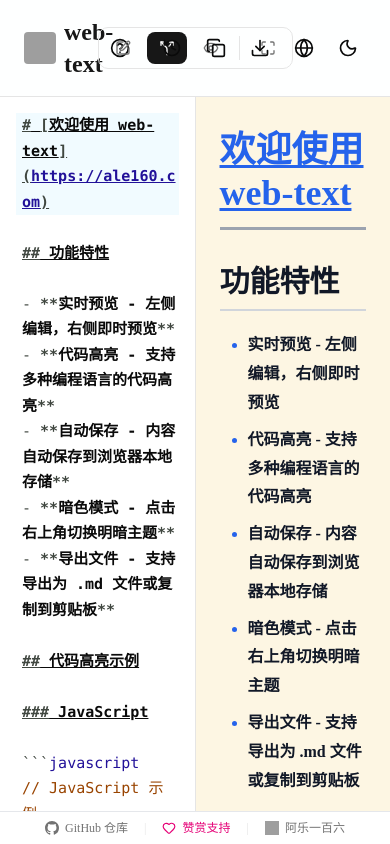
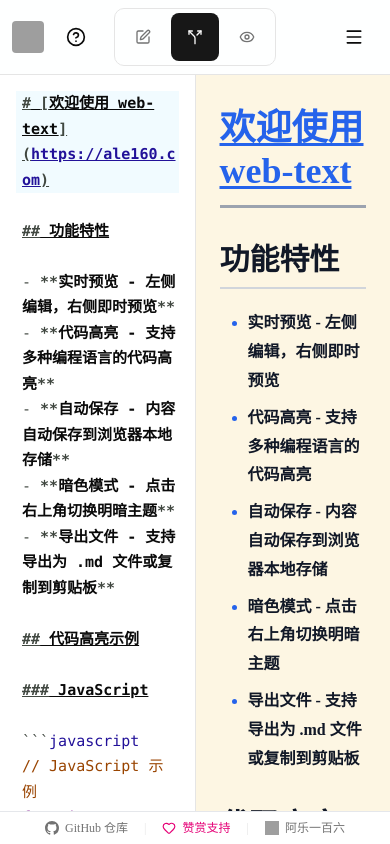
Before and after one commit to ale-160/web-text, a Next.js app: page /zh in a window 390 px wide. Built offline with nearby package versions, Linux system fonts and the light colour scheme; grey boxes are pictures that could not be loaded.

Commit message:
chore: Accessibility and Performance ++

```diff
--- a/src/components/MarkdownEditor.tsx
+++ b/src/components/MarkdownEditor.tsx
@@ -23,7 +23,8 @@ export function MarkdownEditor({ value, onChange, theme }: MarkdownEditorProps)
       base: markdownLanguage,
       codeLanguages: languages
     }),
-    EditorView.lineWrapping
+    EditorView.lineWrapping,
+    EditorView.contentAttributes.of({ 'aria-label': 'Markdown Input' }),
   ];
 
   return (
--- a/src/components/layout/MainPage.tsx
+++ b/src/components/layout/MainPage.tsx
@@ -1,7 +1,8 @@
 'use client';
 
+import dynamic from 'next/dynamic';
 import { useState, useEffect, useCallback, useRef } from 'react';
-import { Moon, Sun, Download, Copy, History, HelpCircle, Globe, Split, Edit, Eye, Maximize, Minimize, Heart } from 'lucide-react';
+import { Moon, Sun, Download, Copy, History, HelpCircle, Globe, Split, Edit, Eye, Maximize, Minimize, Heart, Menu, X } from 'lucide-react';
 import { toast } from 'sonner';
 import { useLanguage } from '@/hooks/useLanguage';
 import { useTheme } from '@/hooks/useTheme';
@@ -9,8 +10,6 @@ import { HistoryModal } from '@/components/ui/HistoryModal';
 import { ExportModal } from '@/components/ui/ExportModal';
 import { RenameModal } from '@/components/ui/RenameModal';
 import { HelpModal } from '@/components/ui/HelpModal';
-import { MarkdownEditor } from '@/components/MarkdownEditor';
-import { MarkdownPreview } from '@/components/MarkdownPreview';
 import { BrowserWarning } from '@/components/BrowserWarning';
 import { getDefaultContent } from '@/data/defaultContent';
 import { getStrings } from '@/data/i18n';
@@ -24,6 +23,33 @@ import {
   HistoryEntry,
   renameHistoryEntry
 } from '@/utils/storage';
+
+// 懒加载编辑器和预览组件，减少首屏 JS 体积
+const MarkdownEditor = dynamic(
+  () => import('@/components/MarkdownEditor').then(mod => ({ default: mod.MarkdownEditor })),
+  { ssr: false, loading: () => <EditorSkeleton /> }
+);
+
+const MarkdownPreview = dynamic(
+  () => import('@/components/MarkdownPreview').then(mod => ({ default: mod.MarkdownPreview })),
+  { ssr: false, loading: () => <PreviewSkeleton /> }
+);
+
+function EditorSkeleton() {
+  return (
+    <div className="h-full w-full flex items-center justify-center bg-background">
+      <div className="animate-pulse text-muted-foreground text-sm">Loading editor...</div>
+    </div>
+  );
+}
+
+function PreviewSkeleton() {
+  return (
+    <div className="h-full w-full flex items-center justify-center bg-[#fdf6e3] dark:bg-gray-950">
+      <div className="animate-pulse text-muted-foreground text-sm">Loading preview...</div>
+    </div>
+  );
+}
 
 type ViewMode = 'edit' | 'split' | 'preview';
 
@@ -198,6 +224,7 @@ export default function MainPage({ lang }: MainPageProps) {
   }, [toggleLanguage]);
 
   const [isFullscreen, setIsFullscreen] = useState(false);
+  const [showMobileMenu, setShowMobileMenu] = useState(false);
 
   const handleToggleFullscreen = useCallback(async () => {
     if (!document.fullscreenElement) {
@@ -238,68 +265,71 @@ export default function MainPage({ lang }: MainPageProps) {
 
   return (
     <div className="flex flex-col h-screen bg-background text-foreground">
-      <header className="flex items-center px-6 py-4 border-b border-border bg-card/50 backdrop-blur-sm">
-        <div className="flex items-center gap-4 w-1/3">
+      <header className="flex items-center px-3 py-2 sm:px-6 sm:py-4 border-b border-border bg-card/50 backdrop-blur-sm">
+        {/* 左侧：Logo + 帮助 */}
+        <div className="flex items-center gap-2 sm:gap-4 flex-1 sm:w-1/3">
           <a href="https://ale160.com" target="_blank" rel="noopener noreferrer" className="flex items-center gap-2 hover:opacity-80 transition-opacity">
             <img src="https://ale160.com/images/logo-icon.png" alt="Logo" className="w-8 h-8 rounded" />
-            <span className="text-2xl font-bold text-primary">{t.appName}</span>
+            <span className="hidden sm:inline text-xl sm:text-2xl font-bold text-primary">{t.appName}</span>
           </a>
           <button
             onClick={() => setShowHelp(true)}
-            className="p-2 rounded-lg hover:bg-muted transition-colors"
+            className="min-w-[48px] min-h-[48px] sm:min-w-0 sm:min-h-0 sm:p-2 flex items-center justify-center rounded-lg hover:bg-muted transition-colors"
             title={t.help}
+            aria-label={t.help}
           >
             <HelpCircle className="w-5 h-5" />
           </button>
         </div>
 
+        {/* 中间：视图模式切换 */}
         <div className="flex items-center justify-center w-1/3">
           <div className="flex items-center gap-1 border border-border rounded-lg p-1">
             <button
               onClick={() => setViewMode('edit')}
-              className={`flex items-center gap-2 px-3 py-2 rounded-md transition-colors ${
+              className={`flex items-center justify-center min-w-[48px] min-h-[48px] sm:min-w-0 sm:min-h-0 gap-2 px-2 sm:px-3 py-2 rounded-md transition-colors ${
                 viewMode === 'edit'
                   ? 'bg-primary text-primary-foreground'
                   : 'text-muted-foreground hover:text-foreground hover:bg-muted'
               }`}
               title={t.editMode}
+              aria-label={t.editMode}
             >
               <Edit className="w-4 h-4" />
               <span className="text-sm font-medium hidden sm:inline">{t.editMode}</span>
             </button>
             <button
               onClick={() => setViewMode('split')}
-              className={`flex items-center gap-2 px-3 py-2 rounded-md transition-colors ${
+              className={`flex items-center justify-center min-w-[48px] min-h-[48px] sm:min-w-0 sm:min-h-0 gap-2 px-2 sm:px-3 py-2 rounded-md transition-colors ${
                 viewMode === 'split'
                   ? 'bg-primary text-primary-foreground'
                   : 'text-muted-foreground hover:text-foreground hover:bg-muted'
               }`}
               title={t.splitMode}
+              aria-label={t.splitMode}
             >
               <Split className="w-4 h-4" />
               <span className="text-sm font-medium hidden sm:inline">{t.splitMode}</span>
             </button>
             <button
               onClick={() => setViewMode('preview')}
-              className={`flex items-center gap-2 px-3 py-2 rounded-md transition-colors ${
+              className={`flex items-center justify-center min-w-[48px] min-h-[48px] sm:min-w-0 sm:min-h-0 gap-2 px-2 sm:px-3 py-2 rounded-md transition-colors ${
                 viewMode === 'preview'
                   ? 'bg-primary text-primary-foreground'
                   : 'text-muted-foreground hover:text-foreground hover:bg-muted'
               }`}
               title={t.previewMode}
+              aria-label={t.previewMode}
             >
               <Eye className="w-4 h-4" />
               <span className="text-sm font-medium hidden sm:inline">{t.previewMode}</span>
             </button>
-            <div className="w-px h-6 bg-border mx-1" />
+            <div className="w-px h-6 bg-border mx-1 hidden sm:block" />
             <button
               onClick={handleToggleFullscreen}
-              className={`flex items-center gap-2 px-3 py-2 rounded-md transition-colors ${
-                viewMode === 'edit' || viewMode === 'split' || viewMode === 'preview'
-                  ? 'text-muted-foreground hover:text-foreground hover:bg-muted'
-                  : ''
-              }`}
+              className={`hidden sm:flex items-center justify-center gap-2 px-3 py-2 rounded-md transition-colors text-muted-foreground hover:text-foreground hover:bg-muted`}
               title={t.fullscreen}
+              aria-label={t.fullscreen}
             >
               {isFullscreen ? <Minimize className="w-4 h-4" /> : <Maximize className="w-4 h-4" />}
               <span className="text-sm font-medium hidden sm:inline">{t.fullscreen}</span>
@@ -307,11 +337,15 @@ export default function MainPage({ lang }: MainPageProps) {
           </div>
         </div>
 
-        <div className="flex items-center justify-end gap-2 w-1/3">
+        {/* 右侧：桌面端功能按钮 / 移动端菜单按钮 */}
+        <div className="flex items-center justify-end w-1/3">
+          {/* 桌面端：直接显示功能按钮 */}
+          <div className="hidden sm:flex items-center gap-2">
             <button
               onClick={() => setShowHistory(true)}
               className="p-2 rounded-lg hover:bg-muted transition-colors"
               title={t.history}
+              aria-label={t.history}
             >
               <History className="w-5 h-5" />
             </button>
@@ -319,6 +353,7 @@ export default function MainPage({ lang }: MainPageProps) {
               onClick={handleCopy}
               className="p-2 rounded-lg hover:bg-muted transition-colors"
               title={t.copy}
+              aria-label={t.copy}
             >
               <Copy className="w-5 h-5" />
             </button>
@@ -326,6 +361,7 @@ export default function MainPage({ lang }: MainPageProps) {
               onClick={handleExport}
               className="p-2 rounded-lg hover:bg-muted transition-colors"
               title={t.export}
+              aria-label={t.export}
             >
               <Download className="w-5 h-5" />
             </button>
@@ -333,6 +369,7 @@ export default function MainPage({ lang }: MainPageProps) {
               onClick={handleToggleLanguage}
               className="p-2 rounded-lg hover:bg-muted transition-colors"
               title={t.language}
+              aria-label={t.language}
             >
               <Globe className="w-5 h-5" />
             </button>
@@ -340,15 +377,74 @@ export default function MainPage({ lang }: MainPageProps) {
               onClick={toggleTheme}
               className="p-2 rounded-lg hover:bg-muted transition-colors"
               title={t.theme}
+              aria-label={t.theme}
             >
               {theme === 'dark' ? <Sun className="w-5 h-5" /> : <Moon className="w-5 h-5" />}
             </button>
           </div>
+
+          {/* 移动端：菜单切换按钮 */}
+          <button
+            onClick={() => setShowMobileMenu(!showMobileMenu)}
+            className="sm:hidden min-w-[48px] min-h-[48px] flex items-center justify-center rounded-lg hover:bg-muted transition-colors"
+            aria-label={showMobileMenu ? 'Close menu' : 'Open menu'}
+          >
+            {showMobileMenu ? <X className="w-5 h-5" /> : <Menu className="w-5 h-5" />}
+          </button>
+        </div>
       </header>
+
+      {/* 移动端下拉菜单 */}
+      {showMobileMenu && (
+        <div className="sm:hidden border-b border-border bg-card/95 backdrop-blur-sm">
+          <div className="flex items-center justify-around px-2 py-2">
+            <button
+              onClick={() => { setShowHistory(true); setShowMobileMenu(false); }}
+              className="min-w-[48px] min-h-[48px] flex flex-col items-center justify-center gap-1 rounded-lg hover:bg-muted transition-colors"
+              aria-label={t.history}
+            >
+              <History className="w-5 h-5" />
+              <span className="text-[10px] text-muted-foreground">{t.history}</span>
+            </button>
+            <button
+              onClick={() => { handleCopy(); setShowMobileMenu(false); }}
+              className="min-w-[48px] min-h-[48px] flex flex-col items-center justify-center gap-1 rounded-lg hover:bg-muted transition-colors"
+              aria-label={t.copy}
+            >
+              <Copy className="w-5 h-5" />
+              <span className="text-[10px] text-muted-foreground">{t.copy}</span>
+            </button>
+            <button
+              onClick={() => { handleExport(); setShowMobileMenu(false); }}
+              className="min-w-[48px] min-h-[48px] flex flex-col items-center justify-center gap-1 rounded-lg hover:bg-muted transition-colors"
+              aria-label={t.export}
+            >
+              <Download className="w-5 h-5" />
+              <span className="text-[10px] text-muted-foreground">{t.export}</span>
+            </button>
+            <button
+              onClick={() => { handleToggleLanguage(); setShowMobileMenu(false); }}
+              className="min-w-[48px] min-h-[48px] flex flex-col items-center justify-center gap-1 rounded-lg hover:bg-muted transition-colors"
+              aria-label={t.language}
+            >
+              <Globe className="w-5 h-5" />
+              <span className="text-[10px] text-muted-foreground">{t.language}</span>
+            </button>
+            <button
+              onClick={() => { toggleTheme(); setShowMobileMenu(false); }}
+              className="min-w-[48px] min-h-[48px] flex flex-col items-center justify-center gap-1 rounded-lg hover:bg-muted transition-colors"
+              aria-label={t.theme}
+            >
+              {theme === 'dark' ? <Sun className="w-5 h-5" /> : <Moon className="w-5 h-5" />}
+              <span className="text-[10px] text-muted-foreground">{t.theme}</span>
+            </button>
+          </div>
+        </div>
+      )}
 
       <BrowserWarning />
 
-      <div className="flex-1 min-h-0 overflow-hidden">
+      <main className="flex-1 min-h-0 overflow-hidden">
         {viewMode === 'edit' && (
           <MarkdownEditor
             value={content}
@@ -381,7 +477,7 @@ export default function MainPage({ lang }: MainPageProps) {
             </div>
           </div>
         )}
-      </div>
+      </main>
 
       <HistoryModal
         isOpen={showHistory}
--- a/tsconfig.json
+++ b/tsconfig.json
@@ -1,6 +1,6 @@
 {
   "compilerOptions": {
-    "target": "ES2017",
+    "target": "ES2022",
     "lib": [
       "dom",
       "dom.iterable",
```
Also changed, not shown: package.json (+7 -1 lines), src/app/globals.css (+43 -0 lines), src/components/MarkdownPreview.tsx (+24 -3 lines). Lines whose indentation alone changed are shown as unchanged.
